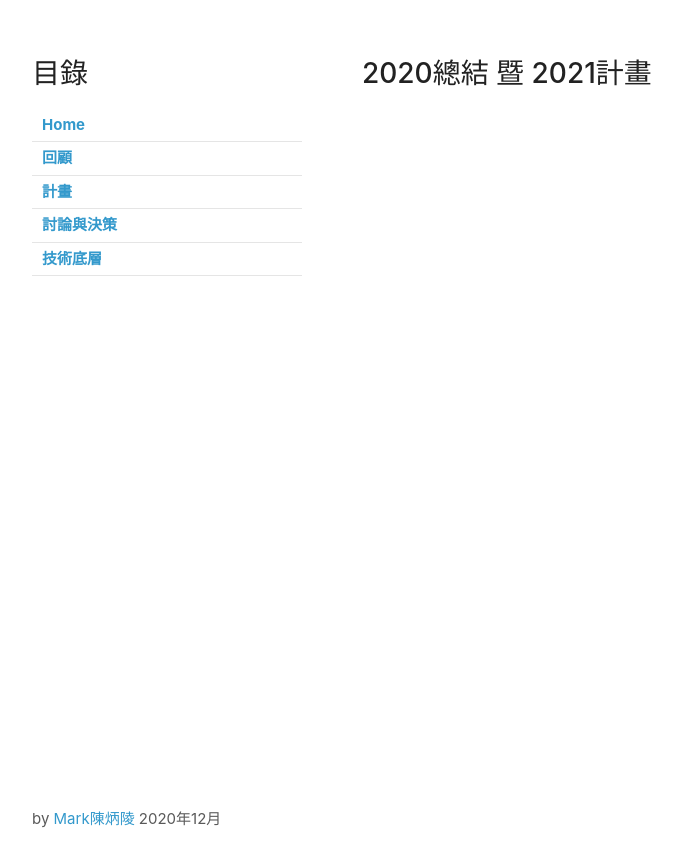
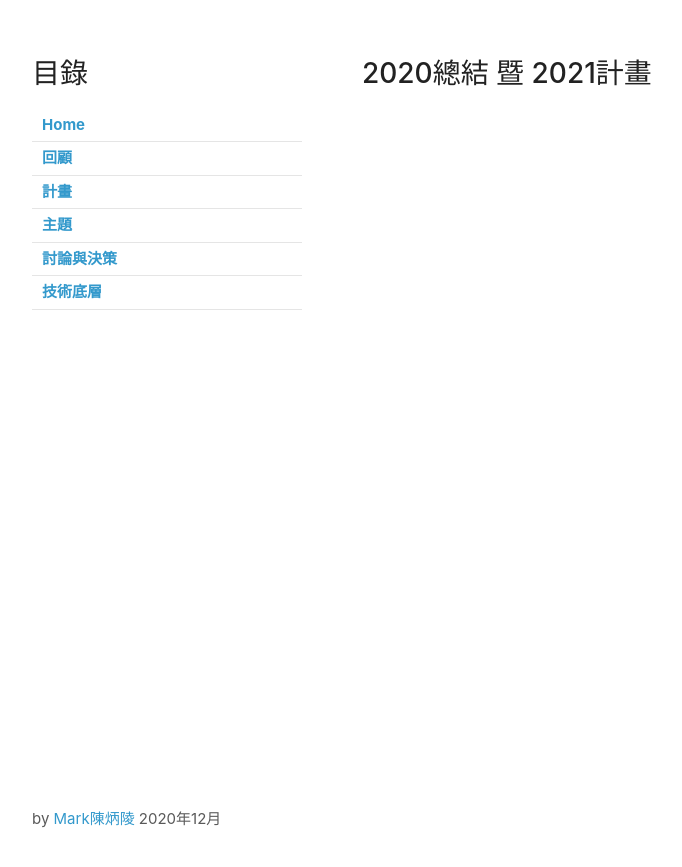
Before and after one commit to dreamaitek/p003, a Jekyll site: the page built from index.md, in a window 1280 px wide. Shown: the top 867 px of the page, without its empty margins (68-750 px from the left). Built offline with Jekyll 4.4.1, drawn with Linux system fonts in a browser that asks for light colours; our own code applies the rules of GitHub Pages for plain Markdown files.

Commit message:
Update _config.yml

```diff
--- a/_config.yml
+++ b/_config.yml
@@ -13,6 +13,9 @@ navigation:
   - title: 計畫
     url: plan
 
+  - title: 主題
+    url: topics
+
   - title: 討論與決策
     url: decision
 
```
